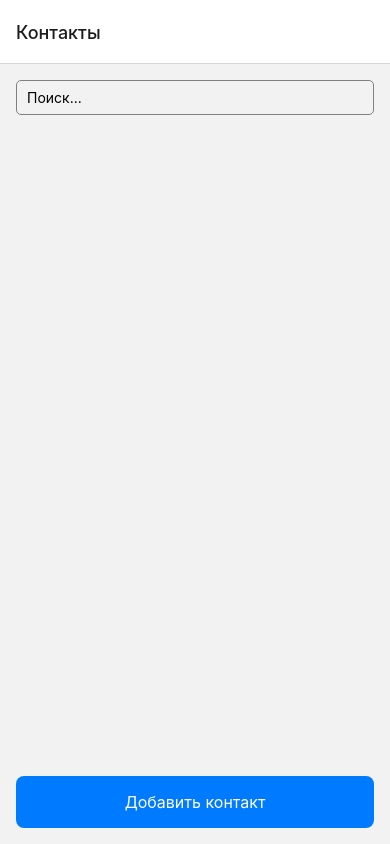
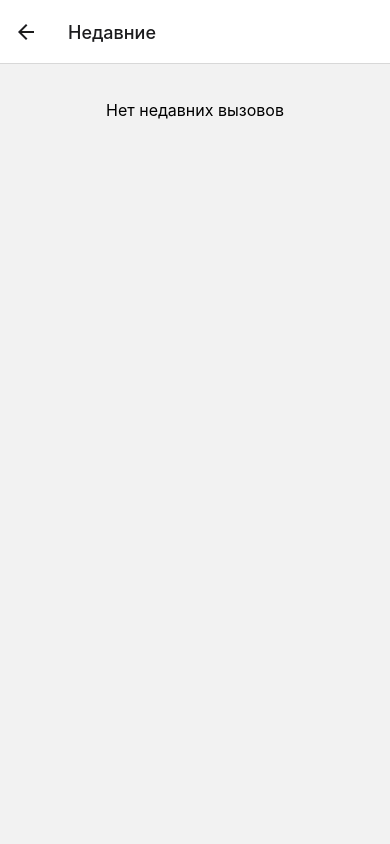
Before and after one commit to full-est/PP, a React Native app: screen /RecentCalls in a window 390 px wide. Built offline with nearby package versions, Linux system fonts and the light colour scheme.

Commit message:
добавлена имитация вызова, компонент RecentCalls

```diff
--- a/components/ContactDetails.js
+++ b/components/ContactDetails.js
@@ -36,6 +36,12 @@ const ContactDetails = ({ route, navigation }) => {
     );
   };
 
+    const handleCall = () => {
+      const updatedContact = { ...currentContact, lastCalled: new Date().toISOString() };
+      updateContact(updatedContact);
+      Alert.alert('Звонок', `"Позвонили" на номер ${currentContact.phone}`);
+  };
+
   return (
     <View style={styles.container}>
       <Text style={styles.title}>Информация о контакте</Text>
@@ -48,6 +54,13 @@ const ContactDetails = ({ route, navigation }) => {
         onPress={() => navigation.navigate('ContactForm', { contact: currentContact })}
       >
         <Text style={styles.buttonText}>Редактировать</Text>
+      </TouchableOpacity>
+
+      <TouchableOpacity
+        style={styles.callButton}
+        onPress={handleCall}
+      >
+        <Text style={styles.buttonText}>Вызов</Text>
       </TouchableOpacity>
 
       <TouchableOpacity
@@ -68,10 +81,11 @@ const styles = StyleSheet.create({
   title: {
     fontSize: 24,
     fontWeight: 'bold',
+    marginBottom: 16,
   },
   label: {
     fontSize: 18,
-    marginVertical: 10,
+    marginBottom: 8,
   },
   button: {
     backgroundColor: '#007bff',
@@ -91,6 +105,13 @@ const styles = StyleSheet.create({
     color: '#fff',
     fontSize: 16,
   },
+  callButton: {
+    backgroundColor: '#28a745',
+    padding: 16,
+    borderRadius: 8,
+    alignItems: 'center',
+    marginBottom: 10,
+  },
 });
 
 export default ContactDetails;
--- a/components/ContactList.js
+++ b/components/ContactList.js
@@ -59,6 +59,14 @@ const sections = Object.keys(sortedContacts).sort((a, b) => {
           </View>
         )}
       />
+
+<TouchableOpacity
+        style={styles.recentButton}
+        onPress={() => navigation.navigate('RecentCalls')}
+      >
+        <Text style={styles.recentButtonText}>Недавние вызовы</Text>
+      </TouchableOpacity>
+
       <TouchableOpacity
         style={styles.addButton}
         onPress={() => navigation.navigate('ContactForm')}
--- a/components/Navigation.js
+++ b/components/Navigation.js
@@ -4,6 +4,7 @@ import { createStackNavigator } from '@react-navigation/stack';
 import ContactList from './ContactList';
 import ContactDetails from './ContactDetails';
 import ContactForm from './ContactForm';
+import RecentCalls from './RecentCalls';
 
 const Stack = createStackNavigator();
 
@@ -24,6 +25,10 @@ const Navigation = () => {
         name="ContactForm"
         component={ContactForm}
         options={{ title: 'Добавить / Редактировать контакт' }} />
+        <Stack.Screen
+        name="RecentCalls"
+        component={RecentCalls}
+        options={{ title: 'Недавние' }} />
       </Stack.Navigator>
     </NavigationContainer>
   );
--- /dev/null
+++ b/components/RecentCalls.js
@@ -0,0 +1,45 @@
+import React from 'react';
+import { View, FlatList, Text, StyleSheet } from 'react-native';
+import { useContacts } from './ContactContext';
+import ContactCard from './ContactCard';
+
+const RecentCalls = ({ navigation }) => {
+  const { contacts } = useContacts();
+
+  const recentCalls = contacts
+    .filter(contact => contact.lastCalled)
+    .sort((a, b) => new Date(b.lastCalled) - new Date(a.lastCalled));
+
+  return (
+    <View style={styles.container}>
+      {recentCalls.length ? (
+        <FlatList
+          data={recentCalls}
+          keyExtractor={item => item.id}
+          renderItem={({ item }) => (
+            <ContactCard
+              contact={item}
+              onPress={() => navigation.navigate('ContactDetails', { contact: item })}
+            />
+          )}
+        />
+      ) : (
+        <Text style={styles.noCallsText}>Нет недавних вызовов</Text>
+      )}
+    </View>
+  );
+};
+
+const styles = StyleSheet.create({
+  container: {
+    flex: 1,
+    padding: 16,
+  },
+  noCallsText: {
+    fontSize: 16,
+    textAlign: 'center',
+    marginTop: 20,
+  },
+});
+
+export default RecentCalls;
```
